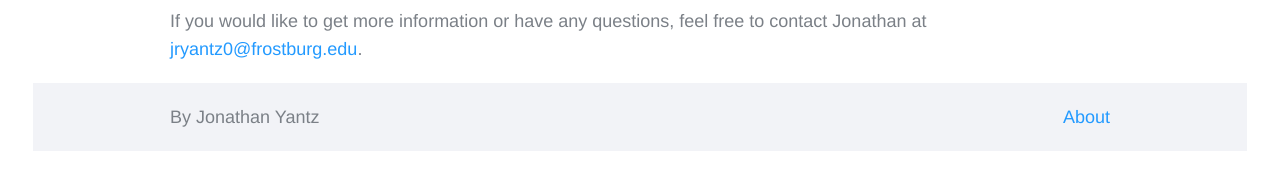
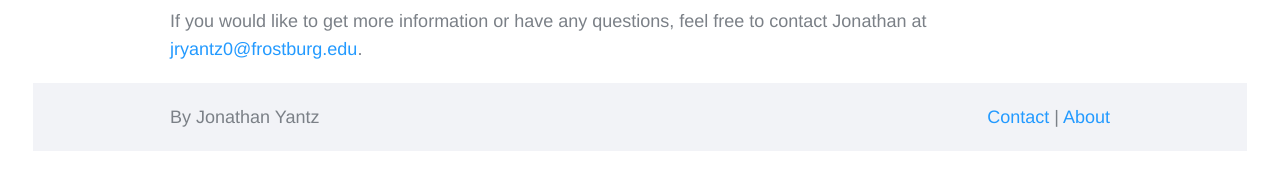
Before and after one commit to jryantz/yantz-outdoor-python, a Python web app: template templates/index.html in a window 1280 px wide. Shown: the part 611-800 px from the top of the page. Run offline with Jinja, Linux system fonts and the light colour scheme; the template is opened without the code that fills it, so the values that code supplies are empty.

Commit message:
added contact link

```diff
--- a/templates/index.html
+++ b/templates/index.html
@@ -45,6 +45,7 @@ $def with (greeting)
             <div class="grid-fixed">
                 <p class="c6">By Jonathan Yantz</p>
                 <p class="c6" style="text-align: right;">
+                    <a href="https://yantz-outdoor-phpjs.herokuapp.com/">Contact</a> |
                     <a href="https://yantz-outdoor-python.herokuapp.com/">About</a>
                 </p>
             </div>
```
